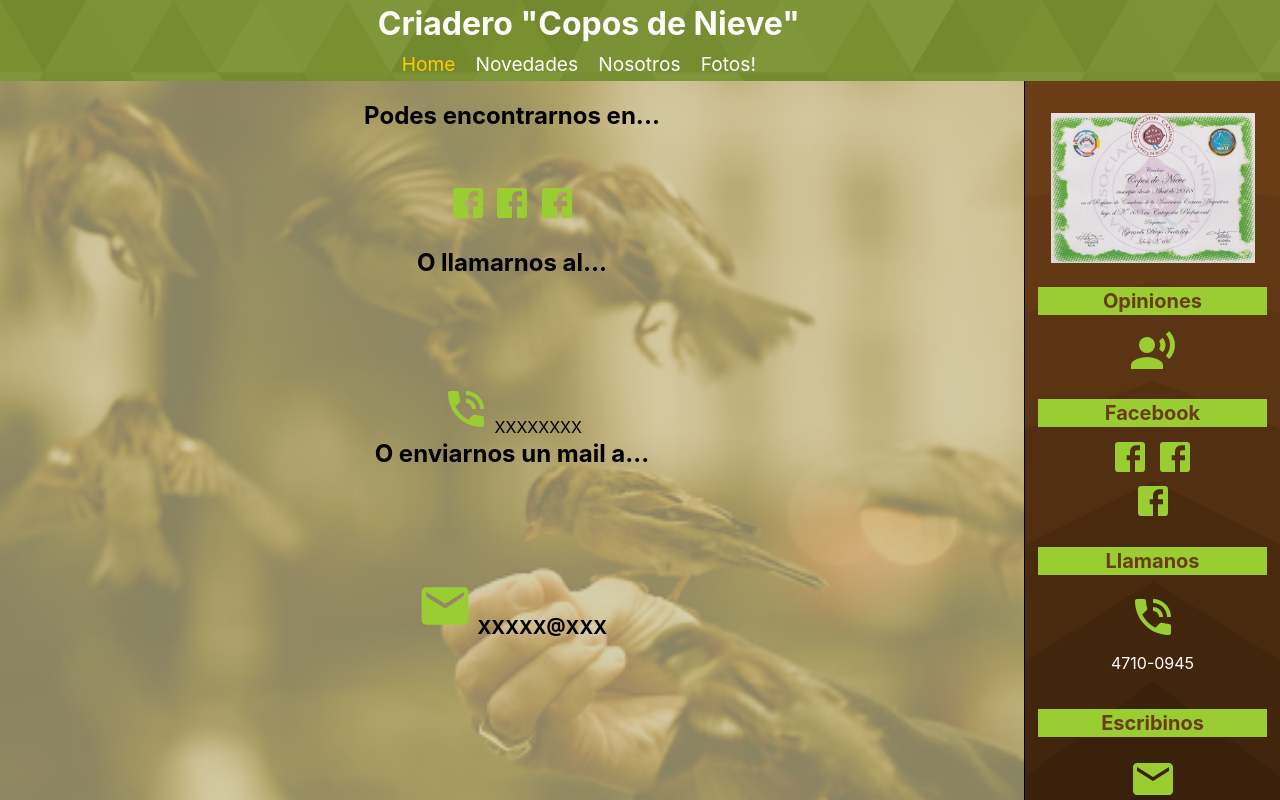
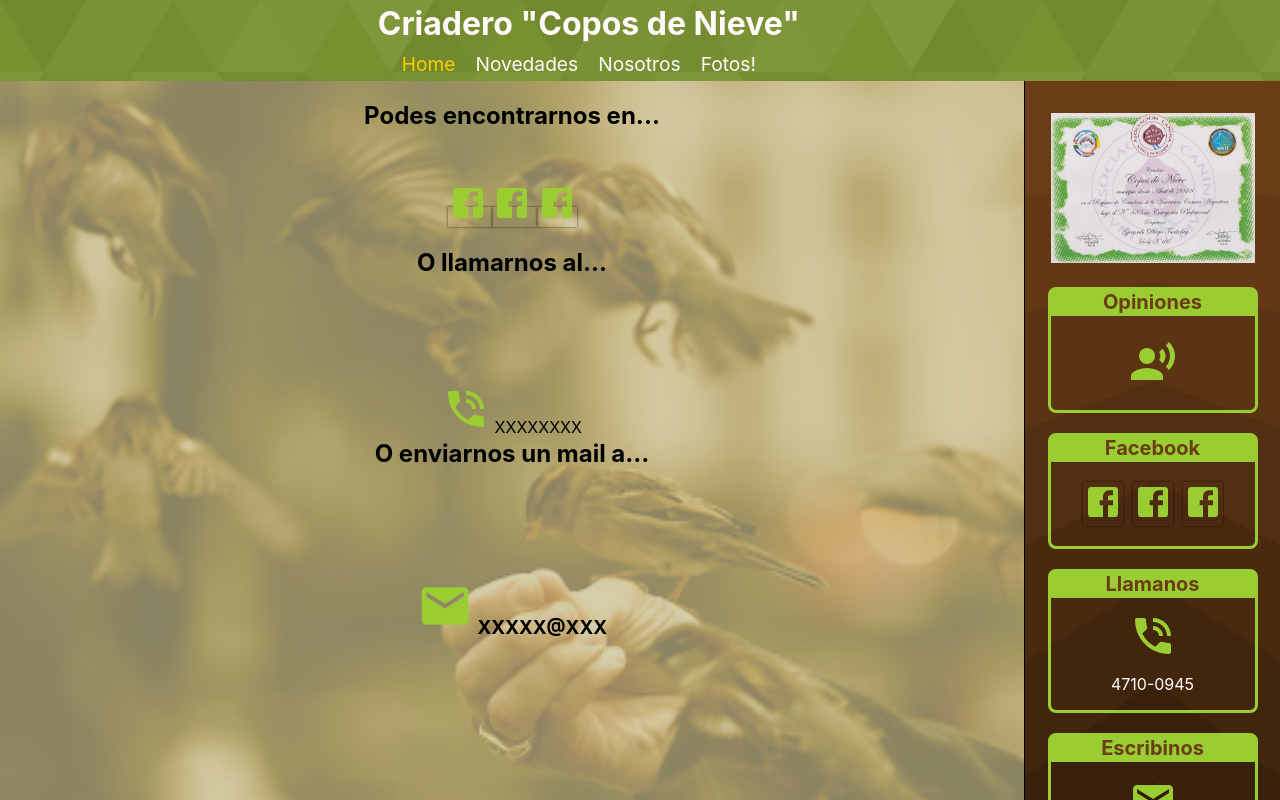
Before and after one commit to MarianoRamborger/Criadero, a React (Create React App) app: page /contacto in a window 1280 px wide. Shown: the top 800 px of the page. Built offline with nearby package versions, Linux system fonts and the light colour scheme.

Commit message:
right column items boxed

```diff
--- a/src/App.css
+++ b/src/App.css
@@ -125,6 +125,9 @@
   margin-top: 8.5%;
   position: sticky;
   top: 0;
+  display: flex;
+  flex-flow: column nowrap;
+  align-items: center;
 
 }
 
@@ -295,6 +298,7 @@ align-content: flex-start;
 .fb-icon, .fb-icon:visited, .fb-icon:active {
   text-decoration: none;
   color: yellowgreen;
+  box-shadow: 0px 0px 2px 0px rgba(0,0,0,0.75);
 }
 
 .fb-icon svg  {
@@ -305,7 +309,8 @@ align-content: flex-start;
  {
    margin-top: 5%;
   font-size: 3em;
-  color: yellowgreen
+  color: yellowgreen;
+
 
 }
 
@@ -324,6 +329,7 @@ align-content: flex-start;
   flex-flow: row wrap;
   justify-content: center;
   width: 100%;
+
 
 }
 
@@ -397,18 +403,48 @@ align-content: flex-start;
 }
 
 .comments-flex-div, .contact-flex-div {
-  margin-top: 20px;
+  margin-top: 20px !important;
+
 }
 
-.comments-flex, .contact-flex{
+
+.contact-flex-div {
+  width: 80% !important;
+  border-radius: 8px;
   display: flex;
-  flex-flow: column wrap;
-  font-size: 20px;
-  margin: 0px 5%;
+  flex-flow: column nowrap;
+  align-items: center;
+  justify-content: flex-start;
+  border: 3px solid yellowgreen;
+
+
+}
+
+
+
+.contact-flex-title {
+  border-bottom: 2px solid yellowgreen;
+  border-radius: 1px;
+  background-color: yellowgreen;
   color: #6b3d16;
   font-weight: bolder;
-  border: 2px solid yellowgreen;
-  background-color: yellowgreen
+  font-size: 20px;
+  margin: 0px;
+  width: 100%
+}
+
+.contact-flex-icon-row {
+  display: flex;
+  flex-flow: row wrap ;
+  justify-content: center;
+
+}
+
+.contact-flex-icon-row a {
+  margin: 0px 5px
+}
+.contact-flex-icon-row, .comments-icon{
+  margin: 20px 0px;
 }
 
 .carrousel-div {
@@ -444,6 +480,7 @@ align-content: flex-start;
 
   .fb-icon svg  {
     font-size: 2em;
+
   }
 
   .news-card-image img {
@@ -453,6 +490,13 @@ align-content: flex-start;
 
   }
 
+  @media only screen and (max-width: 900px) {
+    .contact-flex-icon-row {
+      flex-flow: column wrap;
+      /* sweet irony top 10 css betrayals */
+    }
+  }
+
   @media only screen and (max-width: 800px) {
 
     .news-card-multi-image-medium {
@@ -460,6 +504,20 @@ align-content: flex-start;
       height: 160px;
 
     }
+
+    .contact-flex-icon-row, .comments-icon{
+      margin: 10px 0px;
+    }
+
+    .comments-icon svg {
+      font-size: 2.5em;
+    }
+
+    .phone-number svg, .email svg {
+      width: 0.8em;
+    }
+
+
 
   }
 
@@ -482,6 +540,7 @@ align-content: flex-start;
 
   }}
 
+
 @media only screen and (max-width: 600px) {
 
   .news-card-multi-image, .fotos-section-pic  {
@@ -489,7 +548,9 @@ align-content: flex-start;
     height: 150px;
     margin-bottom: 5px
   }
-  .comments-flex, .contact-flex{
+
+
+  .comments-flex, .contact-flex-title{
     font-size: 15px;
   }
 
@@ -511,7 +572,7 @@ align-content: flex-start;
 @media only screen and (max-width: 500px) {
 
 
-  .comments-flex, .contact-flex{
+  .comments-flex, .contact-flex-div{
     font-size: 14px;
     margin: 0px;
   }
--- a/src/Components/Modal/CarrouselModal.js
+++ b/src/Components/Modal/CarrouselModal.js
@@ -144,13 +144,12 @@ export  const CarrouselModal = (props) => {
       {/* <img src={props.image} alt={props.alt} className={props.className} onClick={handleOpen}/> */}
       {/* <p onClick={handleOpen}> <StarIcon/><StarIcon/><StarIcon/><StarIcon/><StarHalfIcon/>  </p> */}
 
-      <div className="comments-flex-div">
-      <p className="comments-flex"> Opiniones </p>
-      </div>
 
-      <div className="comments-icon">
+
       <RecordVoiceOverIcon  onClick={handleOpen} />
-      </div>
+
+
+
       <Modal
         aria-labelledby="spring-modal-title"
         aria-describedby="spring-modal-description"
--- a/src/Components/RightColumn/RightColumn.js
+++ b/src/Components/RightColumn/RightColumn.js
@@ -22,16 +22,27 @@ const RightColumn = () => {
 
         <SpringModal image={Certificado} alt={"Certificado"} className={"cert-pic contrast"} fullScreenClassName={'cert-big'}  />
 
+
+
+        <div className="contact-flex-div">
+                <p className="contact-flex-title"> Opiniones </p>
+                <div className="comments-icon">
+
                 <CarrouselModal/>
 
-        <div className="contact-flex-div">
-      <p className="contact-flex"> Facebook </p>
+                </div>
              </div>
 
 
 
-        <div className="fb-links-div">
-                <div className="fb-links">
+
+
+
+            <div className="contact-flex-div">
+                <p className="contact-flex-title"> Facebook </p>
+
+                 <div className="contact-flex-icon-row">
+
                     <a href="https://www.facebook.com/Maltes-Copos-de-Nieve-Criadero-351312871715721/" className="fb-icon" target="blank"> <FacebookIcon /> </a>
                     <a href="https://www.facebook.com/maltescoposdenieve.criadero/" className="fb-icon" target="blank">  <FacebookIcon /> </a>
                     <a href="https://www.facebook.com/Copito-De-Seda-331569503965709/" className="fb-icon" target="blank"> <FacebookIcon /> </a>
@@ -39,9 +50,10 @@ const RightColumn = () => {
             </div>
 
 
+
+
             <div className="contact-flex-div">
-        <p className="contact-flex"> Llamanos </p>
-         </div>
+                <p className="contact-flex-title"> Llamanos </p>
 
                 {isMobile ?
                     <div className="phone-div">
@@ -53,16 +65,16 @@ const RightColumn = () => {
                 :
                     <div className="phone-div">
                             <div className="phone-number">
-                        <TextModal className={"phone-modal"} text={"+XX XX XXXXXXXXXX"} icon={"phone"} />
+                            <TextModal className={"phone-modal"} text={"4710-0945"} icon={"phone"} />
                             <p className="phone-number-p phone-big"> 4710-0945</p>
                             </div>
                             </div>
             }
+                </div>
 
 
             <div className="contact-flex-div">
-      <p className="contact-flex"> Escribinos </p>
-      </div>
+                <p className="contact-flex-title"> Escribinos </p>
 
                 {isMobile ?
                     <div className="email-div">
@@ -76,10 +88,11 @@ const RightColumn = () => {
                         <TextModal className={"email-modal"} text={"gerardomalteses@gmail.com"}  icon={"mail"}  />
                         <p className="email-big"> gerardomalteses@gmail.com  </p>
 
-
                     </div>
                 </div>
                 }
+
+            </div>
 
 
 
```
Also changed, not shown: src/Components/RightColumn/RightColumn copy.js (deleted, +0 -27 lines). Lines whose indentation alone changed are shown as unchanged.
